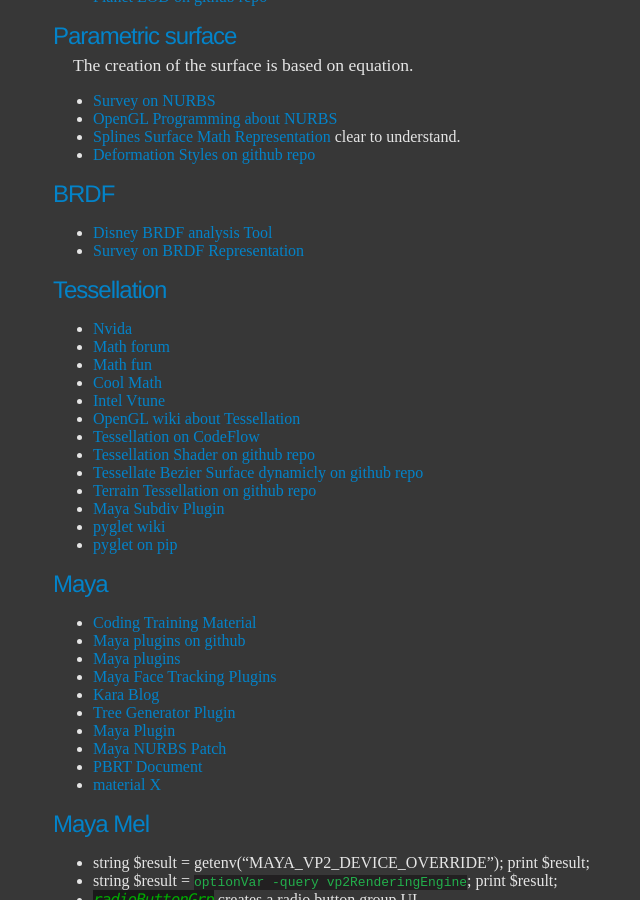
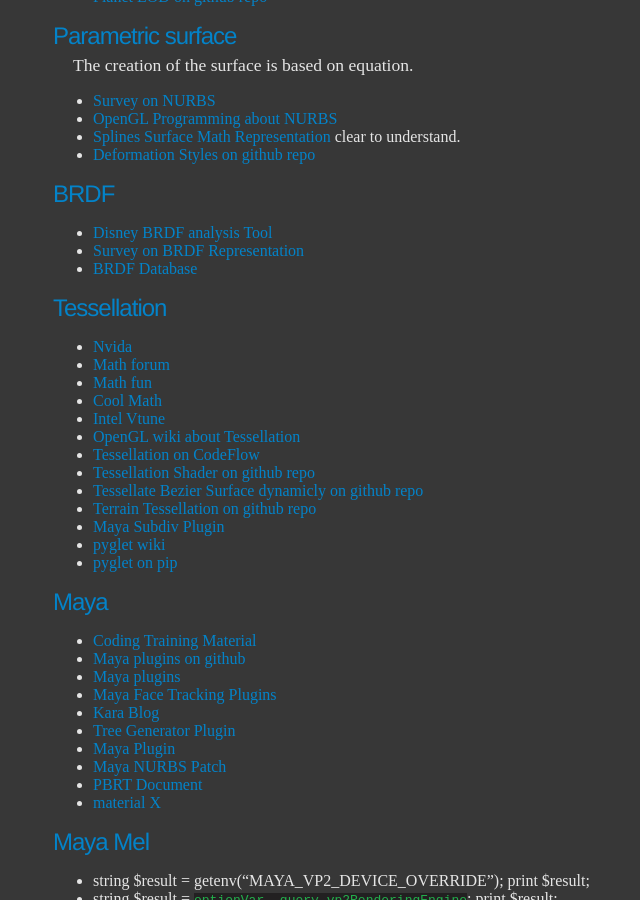
Before and after one commit to ychding11/ychding11.github.io, a Jekyll site: the page built from _posts/2015-03-23-Graphics-Resources.md, in a window 1280 px wide and 900 px high, scrolled down 1263 px. Shown: the whole window, without its empty margins (75-715 px from the left). Built offline with Jekyll 4.4.1, drawn with Linux system fonts in a browser that asks for light colours.

Commit message:
add a brdf database.

```diff
--- a/_posts/2015-03-23-Graphics-Resources.md
+++ b/_posts/2015-03-23-Graphics-Resources.md
@@ -86,6 +86,7 @@
 
 - [Disney BRDF analysis Tool](http://www.disneyanimation.com/technology/brdf.html)
 - [Survey on BRDF Representation](http://www.cs.princeton.edu/~smr/cs348c-97/surveypaper.html)
+- [BRDF Database](http://people.csail.mit.edu/wojciech/BRDFDatabase/)
 
 ## Tessellation
 
```
